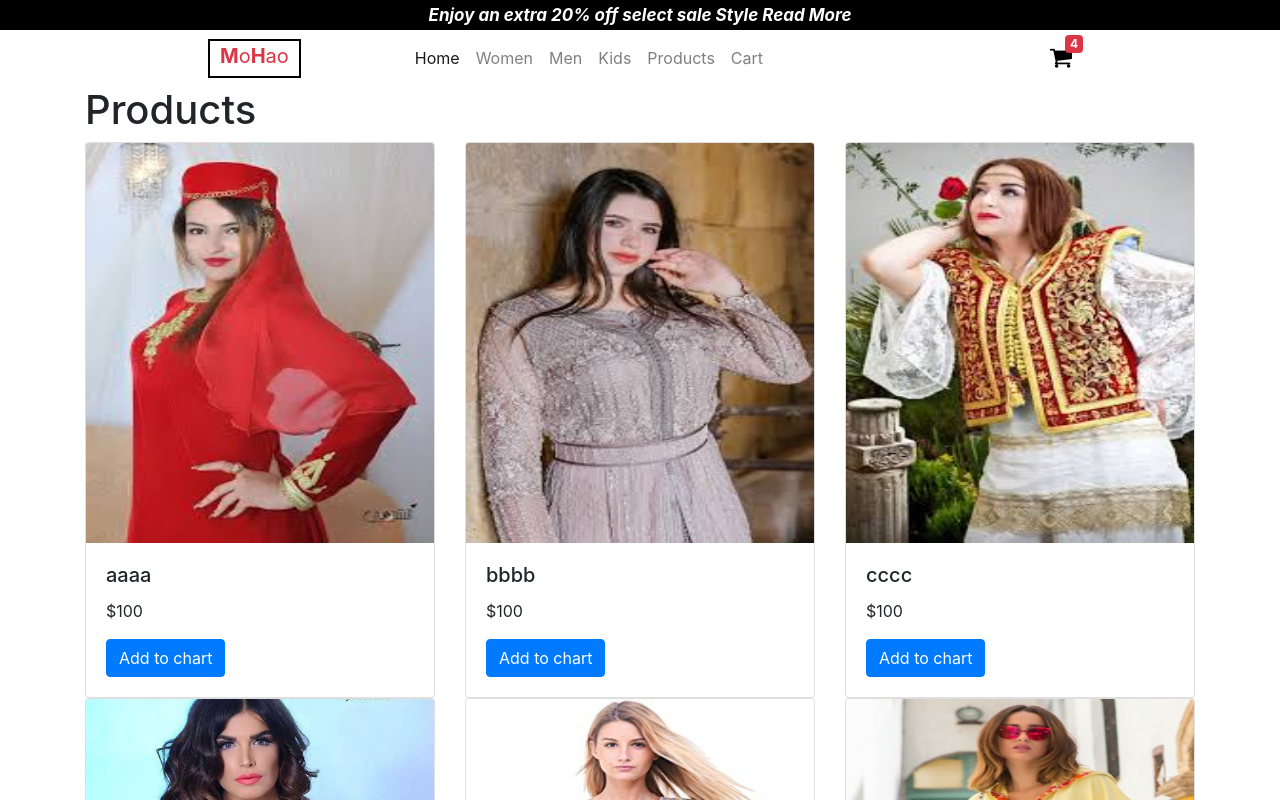
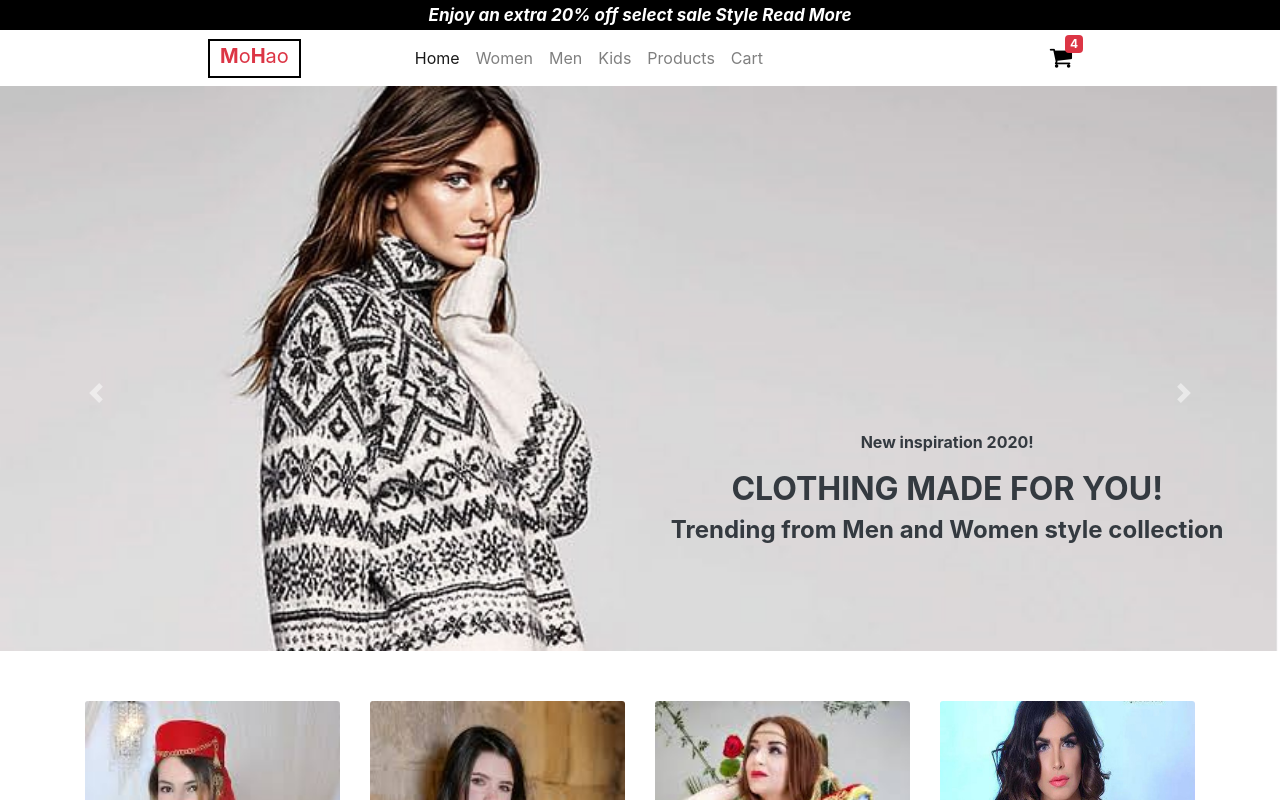
Before and after one commit to Mohamedsol/Ecommerce, a React (Create React App) app: page /products in a window 1280 px wide. Shown: the top 800 px of the page. Built offline with nearby package versions, Linux system fonts and the light colour scheme.

Commit message:
products page

```diff
--- a/src/App.js
+++ b/src/App.js
@@ -16,12 +16,9 @@ function App() {
     <Deal />
     <Navbar />
     <Route exact path="/" component={Home} />
-    <div className="container">
       <Route exact path="/products" component={Products} />
       <Route path="/products/:id" component={Product} />
       <Route path="/cart" component={Cart} />
-
-    </div>
     </Router>
   );
 }
--- a/src/Components/Carousel.js
+++ b/src/Components/Carousel.js
@@ -15,9 +15,9 @@ export default function Arousel() {
                 alt="First slide"
                 />
                 <Carousel.Caption>
-                <h3 className="text-dark">First slide label</h3>
+                <h3 className="text-dark">20%-70% OFF</h3>
                 <p className="text-dark"> Nulla vitae elit libero, a pharetra augue mollis interdum.</p>
-                <Button variant="dark">Shop Women</Button>
+                <a href="/products" className="btn courasel-btn" >Shop Women</a>
                 </Carousel.Caption>
             </Carousel.Item>
             <Carousel.Item>
@@ -28,9 +28,9 @@ export default function Arousel() {
                 />
 
                 <Carousel.Caption>
-                <h3 className="text-dark">First slide label</h3>
+                <h3 className="text-dark">20%-70% OFF</h3>
                 <p className="text-dark"> Nulla vitae elit libero, a pharetra augue mollis interdum.</p>
-                <Button variant="dark">Shop Men</Button>
+                <a href="/products" className="btn courasel-btn" >Shop Men</a>
                 </Carousel.Caption>
             </Carousel.Item>
             <Carousel.Item>
@@ -41,9 +41,9 @@ export default function Arousel() {
                 />
 
                 <Carousel.Caption>
-                <h3 className="text-dark">First slide label</h3>
+                <h3 className="text-dark">20%-70% OFF</h3>
                 <p className="text-dark"> Nulla vitae elit libero,</p>
-                <Button variant="dark">Shop Kids</Button>
+                <a href="/products" className="btn courasel-btn " >Shop Kids</a>
                 </Carousel.Caption>
             </Carousel.Item>
         </Carousel>
--- a/src/Components/ProductItem.js
+++ b/src/Components/ProductItem.js
@@ -7,10 +7,10 @@ export default function ProductItem(props){
         <div>
             <div className="card" style={{width: '13rem;'}}>
                 <img src={product.image} className="card-img-top" alt="..." />
-                <div className="card-body">
-                    <h5 className="card-title">{product.name}</h5>
-                    <p className="card-text">${product.price}</p>
-                    <a href={"/products/" + product.id} className="btn btn-primary">Add to chart</a>
+                <div className="card-body ">
+                    <h5 className="card-title" style={{textAlign: "center"}}>{product.name}</h5>
+                    <p className="card-text" style={{textAlign: "center"}}>${product.price}</p>
+                    <a href={"/products/" + product.id} className="btn Product-btn d-block" >Add to chart</a>
                 </div>
             </div>
         </div>
--- a/src/index.css
+++ b/src/index.css
@@ -37,10 +37,57 @@ bottom: 128px;
 }
 
 .card-img, .card-img-bottom, .card-img-top {
-
     height: 400px;
 }
 
 .carousel-item img {
     max-height: 700px;
+    margin-bottom: 50px;
 }
+
+.courasel-btn {
+        color: #ffffff;
+        background-color: #222222;
+        border-color: #222222;
+        width: 150px;
+        padding: 11px 25px;
+        line-height: initial;
+        border-radius: 0;
+        -webkit-transition: 0.5s;
+        transition: 0.5s;
+        text-transform: uppercase;
+        font-weight: 400;
+        font-size: 14px;
+}
+
+
+.courasel-btn:hover{
+    background-color: #ffffff;
+    color: #222222;
+}
+
+.Product-btn{
+
+        background-color: #ffffff;
+        color: #222222;
+        border-color: #222222;
+        padding: 11px 25px;
+        line-height: initial;
+        border-radius: 0;
+        -webkit-transition: 0.5s;
+        transition: 0.5s;
+        text-transform: uppercase;
+        font-weight: 400;
+        font-size: 14px;
+}
+
+.Product-btn:hover {
+    color: #ffffff;
+    background-color: #222222;
+    border-color: #222222;
+}
+
+.card{
+    border: transparent;
+    margin-bottom: 20px;
+}
--- a/src/pages/Products.js
+++ b/src/pages/Products.js
@@ -1,6 +1,8 @@
 import React from 'react';
 import ProductItem from "../Components/ProductItem";
 import ProductsApi from "../Api/products";
+import {Carousel} from 'react-bootstrap';
+import img9 from '../img/img9.jpg';
 
 
 export default class Products extends React.Component{
@@ -18,13 +20,29 @@ export default class Products extends React.Component{
     render(){
     return (
         <div>
-            <h1>Products</h1>
+            <Carousel>
+            <Carousel.Item>
+                <img
+                className="d-block w-100 h-100"
+                src={img9}
+                alt="First slide"
+                />
+                <Carousel.Caption>
+                <p className="text-dark"><b>New inspiration 2020!</b></p>
+                <h2 className="text-dark"><b>CLOTHING MADE FOR YOU!</b></h2>
+                <h4 className="text-dark"><b>Trending from Men and Women style collection</b></h4>
+                </Carousel.Caption>
+            </Carousel.Item>
+            </Carousel>
+
+            <div className="container">
             <div className="row">
            {this.state.products.map(product =>
-            <div className={"col-4"} key={product.id}>
+            <div className={"col-3"} key={product.id}>
                 <ProductItem product={product} />
             </div>
             )}
+            </div>
             </div>
         </div>
 
```
Also changed, not shown: src/img/img9.jpg (added).
